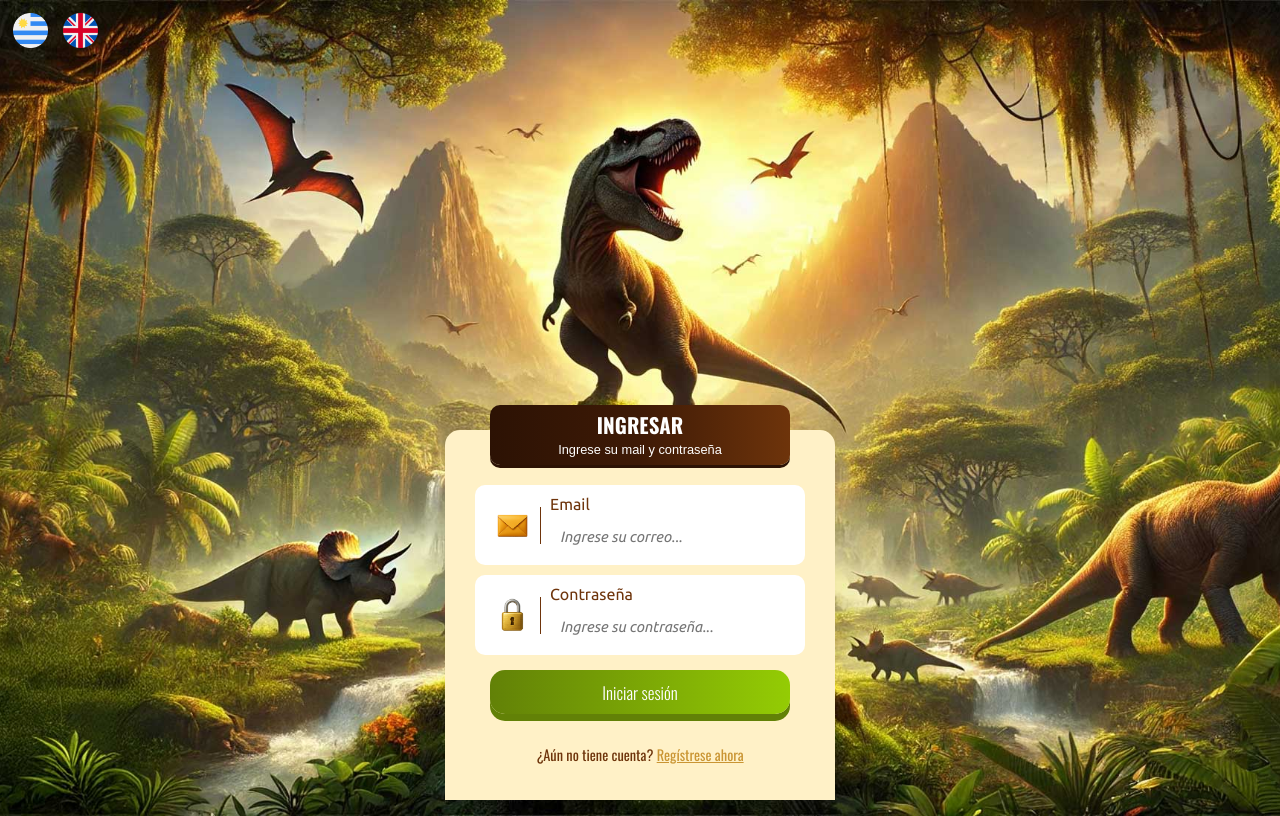
After one commit to Devance25/Proyecto, a PHP site: page /inicio-de-sesion.html in a window 1280 px wide. The commit adds this page. Run offline with PHP 8.4, Linux system fonts and the light colour scheme.

Commit message:
Ultimos ajustes entrega devance

```diff
--- a/dado.html
+++ b/dado.html
@@ -32,9 +32,9 @@
             Aún puedes jugar un T-Rex este turno, siempre que el recinto elegido no contenga ya uno.
         </p>
 
-        <button class="boton verde">
+        <a href="tablero.html" class="boton verde">
             Comenzar partida
-        </button>
+        </a>
     </div>
 </body>
 
--- a/stylesheet.css
+++ b/inicio-de-sesion.css
@@ -1,6 +1,6 @@
 /*-------------------- Fondo --------------------*/
 body {
-    background-image: url(Fondo_inicial.jpg);
+    background-image: url(img/Fondo_inicial.jpg);
     background-size: cover;
     background-position: center;
     min-height: 100vh;
--- /dev/null
+++ b/inicio-de-sesion.html
@@ -0,0 +1,70 @@
+<!DOCTYPE html>
+<html lang="en">
+<head>
+    <meta charset="UTF-8">
+    <meta name="viewport" content="width=device-width, initial-scale=1.0">
+    <link rel="stylesheet" href="inicio-de-sesion.css">
+    <link href="https://fonts.googleapis.com/css2?family=Oswald&display=swap" rel="stylesheet">
+    <link href="https://fonts.googleapis.com/css2?family=Oswald:wght@300;700&display=swap" rel="stylesheet">
+    <link href="https://fonts.googleapis.com/css2?family=Ubuntu:ital@1&display=swap" rel="stylesheet">
+    <link href="https://fonts.googleapis.com/css2?family=Ubuntu&display=swap" rel="stylesheet">
+    <title>Inicio de sesión Draftosaurus</title>
+</head>
+<body>
+
+    <div class="botones-idioma">
+        <button class="idioma">
+            <img src="img/bandera-uruguay.png" alt="Español">
+        </button>
+        <button class="idioma">
+            <img src="img/bandera-en.png" alt="Inglés">
+        </button>
+    </div>
+
+    <div class="contenedor-centrado">
+        <div class="contenedor-titulo">
+            <p class="titulo-ingreso">INGRESAR</p>
+            <p class="texto-ingreso">Ingrese su mail y contraseña</p>
+        </div>
+
+        <form action="perfil_usuario.html" onsubmit="return redirigirAlPerfil(event)">
+            <div class="contenedor-form">
+                <div class="icono-campo">
+                    <img src="img/icono_mail.png" alt="Email">
+                    <div class="linea-vertical"></div>
+                </div>
+                <div class="email-form">
+                    <label class="correo" for="mail">Email</label>
+                    <input class="correo-input" id="mail" name="mail" type="email" placeholder="Ingrese su correo..." required>
+                </div>
+            </div>
+
+            <div class="contenedor-form">
+                <div class="icono-campo">
+                    <img src="img/icono_contrasena.png" alt="Contraseña">
+                    <div class="linea-vertical"></div>
+                </div>
+                <div class="password-form">
+                    <label class="passwd" for="contrasena">Contraseña</label>
+                    <input class="passwd-input" id="contrasena" name="contrasena" type="password" placeholder="Ingrese su contraseña..." required>
+                </div>
+            </div>
+
+            <button class="boton" type="submit">Iniciar sesión</button>
+        </form>
+
+        <div class="footer">
+            <p>¿Aún no tiene cuenta? <a href="registro.html">Regístrese ahora</a></p>
+        </div>
+    </div>
+
+    <script>
+        function redirigirAlPerfil(event) {
+            event.preventDefault();
+            window.location.href = "perfil_usuario.html";
+            return false;
+        }
+    </script>
+
+</body>
+</html>
--- a/perfil_usuario.html
+++ b/perfil_usuario.html
@@ -20,7 +20,7 @@
 
 <body class="body">
   <div class="boton-salir">
-    <button class="btn-flecha"> <img src="./img/icono-salir.svg" alt=""> </button>
+    <a href="inicio-de-sesion.html" class="btn-flecha"> <img src="./img/icono-salir.svg" alt=""> </a>
   </div>
 
   <div class="perfil-usuario">
@@ -48,8 +48,8 @@
 
     </div>
 
-    <button class="boton verde" type="button">Jugar en la app</button>
-    <button class="boton naranja" type="button">Modo asistente</button>
+    <a href="dado.html" class="boton verde">Jugar en la app</a>
+    <a href="dado.html" class="boton naranja">Modo asistente</a>
   </div>
 
 
--- a/resultados-ronda.html
+++ b/resultados-ronda.html
@@ -54,7 +54,7 @@
             </div>
         </div>
 
-        <button class="boton">Siguiente ronda</button>
+        <a href="puntuacion_final.html" class="boton">Siguiente ronda</a>
 
     </div>
 
```
Also changed, not shown: bienvenida.html (+15 -12 lines), estilos.css (+32 -0 lines), inicioDeSesion.html (deleted, +0 -61 lines), perfil_usuario.css (+0 -18 lines), puntuacion_final.css (+13 -2 lines), puntuacion_final.html (+2 -7 lines), tablero.html (+34 -30 lines), Fondo_inicial.jpg (deleted), app.js (deleted), icono_contrasena.png (deleted), icono_mail.png (deleted), img/bandera-en.png (renamed from bandera-en.png), img/bandera-uruguay.png (renamed from bandera-uruguay.png), img/siguiente.svg (added).
